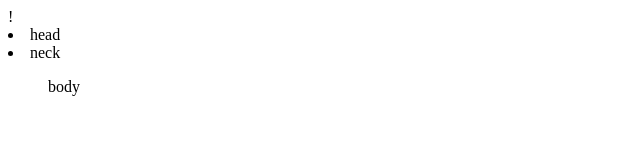
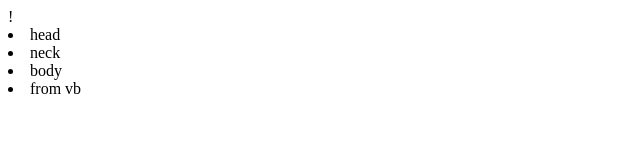
Before and after one commit to bimarshpant/Boot-Strap, a plain HTML site: page Project/index.html in a window 1280 px wide. Shown: the full height of the page, 0-640 px from the left. Drawn offline with Linux system fonts and the light colour scheme.

Commit message:
updated
from virtual box browser

```diff
--- a/Project/index.html
+++ b/Project/index.html
@@ -5,6 +5,7 @@
 <body>
   <li>head</li>
   <li>neck</li>
-  <ul>body</li>
+  <li>body</li>
+  <li> from vb </li>
 </body>
 </html>
```
